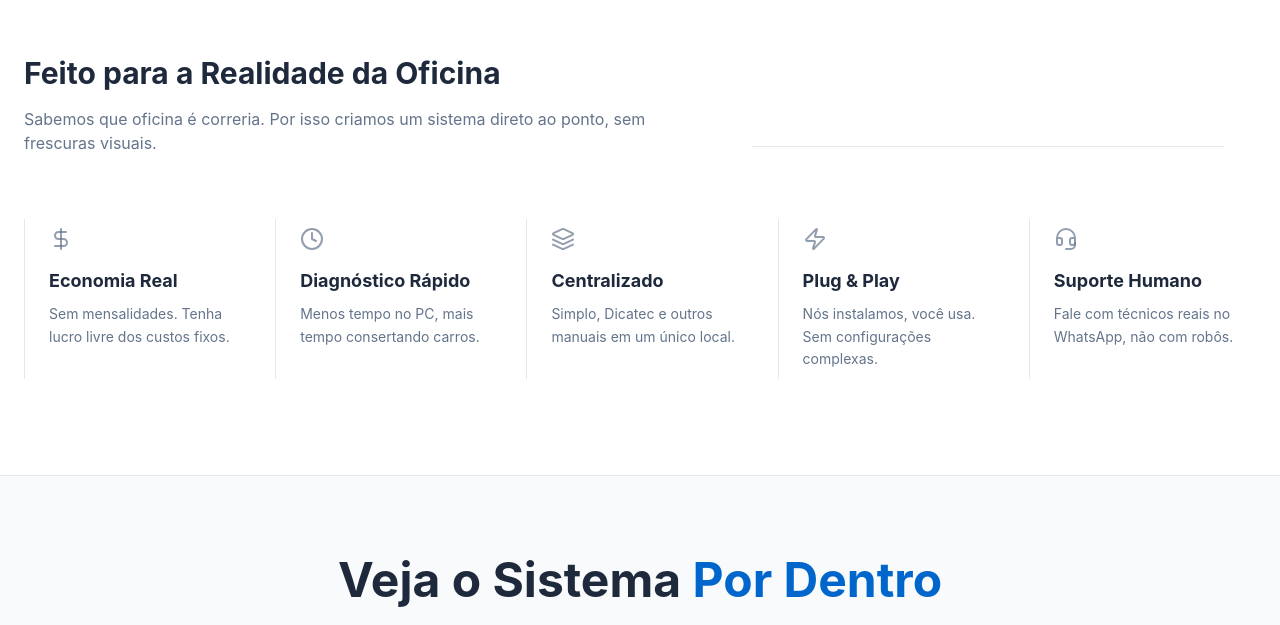
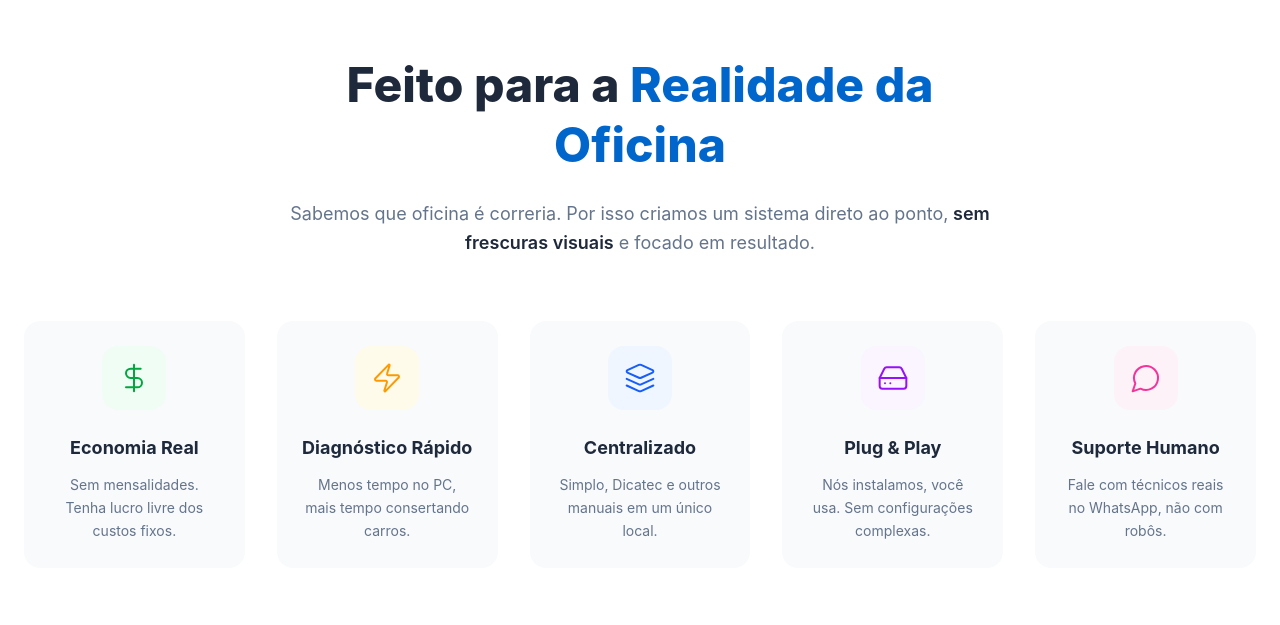
Before and after one commit to diogopimentels/oficina360-lp, a React (Vite) app: page / in a window 1280 px wide. Shown: the part 2355-2980 px from the top of the page. Built offline with nearby package versions, Linux system fonts and the light colour scheme.

Commit message:
Refactor Benefits section with improved cards and icons

```diff
--- a/src/components/Benefits.jsx
+++ b/src/components/Benefits.jsx
@@ -1,60 +1,72 @@
 import React from 'react';
-import { DollarSign, Clock, Layers, Zap, Headset } from 'lucide-react';
+import { DollarSign, Zap, Layers, HardDrive, MessageCircle } from 'lucide-react';
 
-const benefits = [
+const Benefits = () => {
+    const features = [
         {
-        icon: <DollarSign size={24} />,
+            icon: <DollarSign size={32} strokeWidth={1.5} />,
             title: "Economia Real",
-        text: "Sem mensalidades. Tenha lucro livre dos custos fixos."
+            description: "Sem mensalidades. Tenha lucro livre dos custos fixos.",
+            color: "text-green-600",
+            bg: "bg-green-50"
         },
         {
-        icon: <Clock size={24} />,
+            icon: <Zap size={32} strokeWidth={1.5} />,
             title: "Diagnóstico Rápido",
-        text: "Menos tempo no PC, mais tempo consertando carros."
+            description: "Menos tempo no PC, mais tempo consertando carros.",
+            color: "text-amber-500",
+            bg: "bg-amber-50"
         },
         {
-        icon: <Layers size={24} />,
+            icon: <Layers size={32} strokeWidth={1.5} />,
             title: "Centralizado",
-        text: "Simplo, Dicatec e outros manuais em um único local."
+            description: "Simplo, Dicatec e outros manuais em um único local.",
+            color: "text-blue-600",
+            bg: "bg-blue-50"
         },
         {
-        icon: <Zap size={24} />,
+            icon: <HardDrive size={32} strokeWidth={1.5} />,
             title: "Plug & Play",
-        text: "Nós instalamos, você usa. Sem configurações complexas."
+            description: "Nós instalamos, você usa. Sem configurações complexas.",
+            color: "text-purple-600",
+            bg: "bg-purple-50"
         },
         {
-        icon: <Headset size={24} />,
+            icon: <MessageCircle size={32} strokeWidth={1.5} />,
             title: "Suporte Humano",
-        text: "Fale com técnicos reais no WhatsApp, não com robôs."
+            description: "Fale com técnicos reais no WhatsApp, não com robôs.",
+            color: "text-pink-500",
+            bg: "bg-pink-50"
         }
     ];
 
-const Benefits = () => {
     return (
-        <section id="beneficios" className="py-24 bg-white px-6 border-b border-border">
-            <div className="max-w-7xl mx-auto">
-                <div className="flex flex-col md:flex-row md:items-end justify-between mb-16 gap-6">
-                    <div className="max-w-2xl">
-                        <h2 className="text-3xl font-bold mb-4 text-text-main">
-                            Feito para a Realidade da Oficina
+        <section id="vantagens" className="py-24 bg-white">
+            <div className="max-w-7xl mx-auto px-6">
+                <div className="text-center mb-16 max-w-3xl mx-auto">
+                    <h2 className="text-3xl md:text-5xl font-extrabold text-text-main mb-6 leading-tight">
+                        Feito para a <span className="text-primary">Realidade da Oficina</span>
                     </h2>
-                        <p className="text-text-muted">
-                            Sabemos que oficina é correria. Por isso criamos um sistema direto ao ponto, sem frescuras visuais.
+                    <p className="text-lg text-text-muted leading-relaxed">
+                        Sabemos que oficina é correria. Por isso criamos um sistema direto ao ponto,
+                        <span className="font-semibold text-text-main"> sem frescuras visuais</span> e focado em resultado.
                     </p>
                 </div>
 
-                    <div className="hidden md:block h-px flex-1 bg-gray-200 mx-8 mb-2" />
+                <div className="grid grid-cols-1 md:grid-cols-3 lg:grid-cols-5 gap-8">
+                    {features.map((feature, index) => (
+                        <div
+                            key={index}
+                            className="group p-6 rounded-2xl bg-bg-base border border-transparent hover:border-gray-200 hover:shadow-xl hover:-translate-y-1 transition-all duration-300 text-center flex flex-col items-center"
+                        >
+                            <div className={`w-16 h-16 rounded-2xl ${feature.bg} flex items-center justify-center mb-6 group-hover:scale-110 transition-transform duration-300`}>
+                                <div className={feature.color}>
+                                    {feature.icon}
                                 </div>
-
-                <div className="grid md:grid-cols-3 lg:grid-cols-5 gap-6">
-                    {benefits.map((benefit, idx) => (
-                        <div key={idx} className="bg-transparent border-l border-gray-200 pl-6 py-2 hover:border-primary transition-colors group">
-                            <div className="text-text-muted/70 mb-4 group-hover:text-primary transition-colors">
-                                {benefit.icon}
                             </div>
-                            <h3 className="text-lg font-bold mb-2 text-text-main">{benefit.title}</h3>
+                            <h3 className="text-lg font-bold text-text-main mb-3">{feature.title}</h3>
                             <p className="text-sm text-text-muted leading-relaxed">
-                                {benefit.text}
+                                {feature.description}
                             </p>
                         </div>
                     ))}
```
Lines whose indentation alone changed are shown as unchanged.
